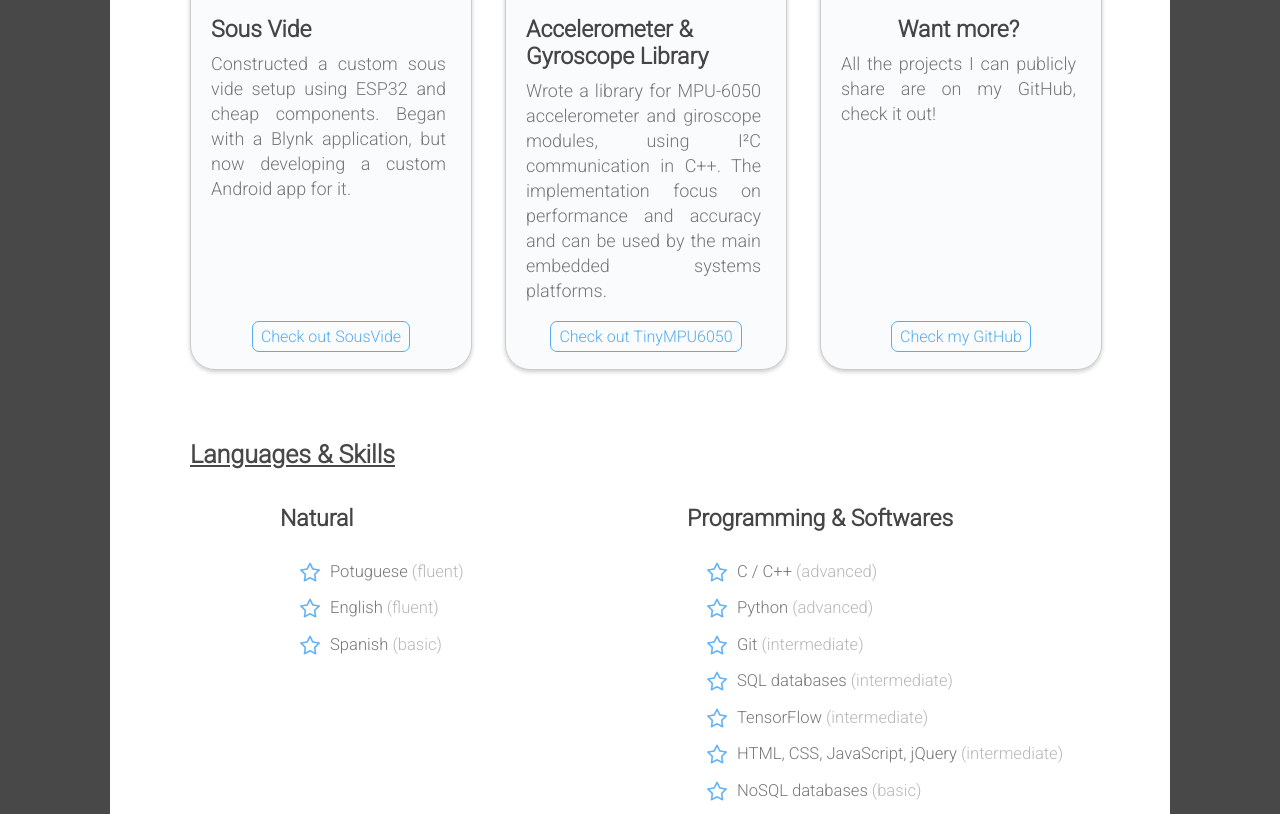
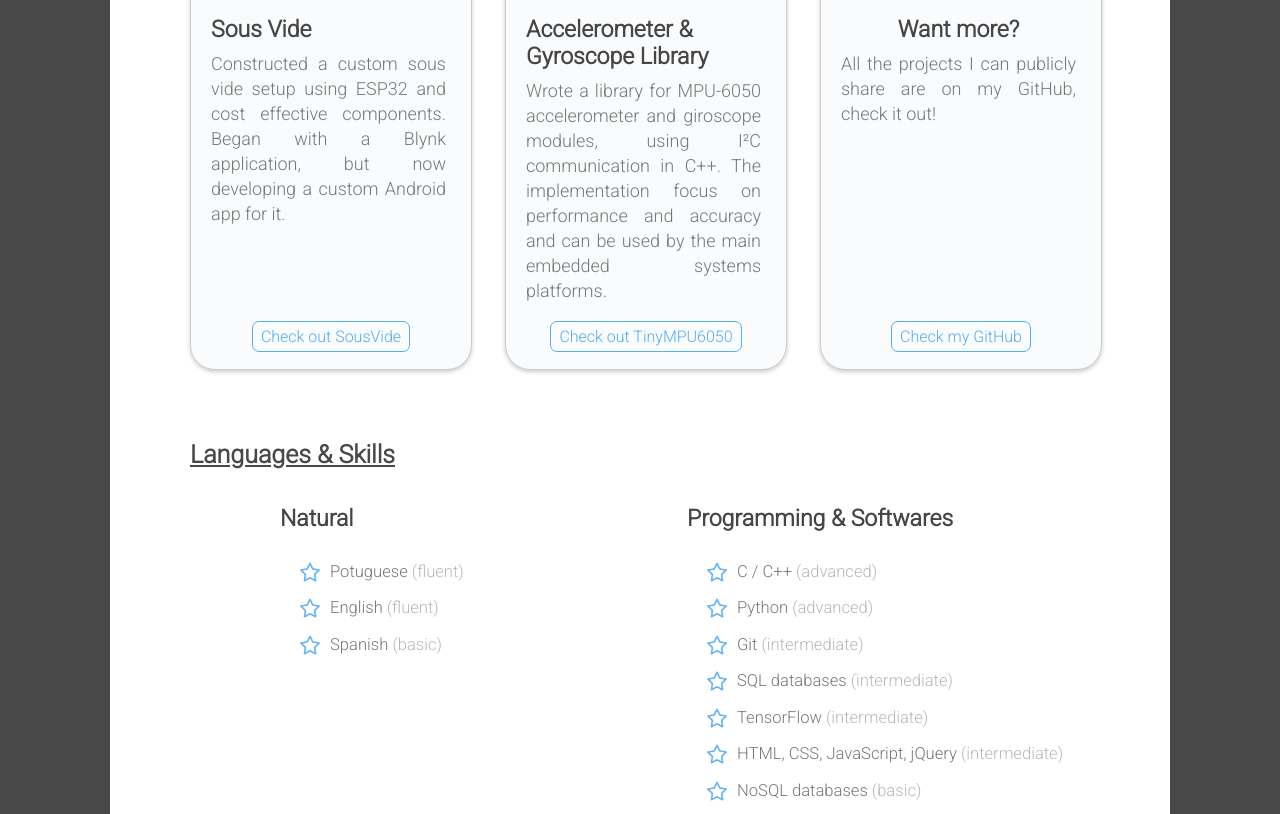
Before and after one commit to gabriel-milan/gabriel-milan.github.io, a plain HTML site: page index.html in a window 1280 px wide. Shown: the part 2176-2990 px from the top of the page. Drawn offline with Linux system fonts and the light colour scheme.

Commit message:
Minor change on text

```diff
--- a/index.html
+++ b/index.html
@@ -139,7 +139,7 @@
 				<img class="thumbnail" src="static/img/sousvide.png"></img>
 				<h1>Sous Vide</h1>
 				<h3>
-					Constructed a custom sous vide setup using ESP32 and cheap components. Began with
+					Constructed a custom sous vide setup using ESP32 and cost effective components. Began with
 					a Blynk application, but now developing a custom Android app for it.
 				</h3>
 				<div class="btn-wrapper">
```
